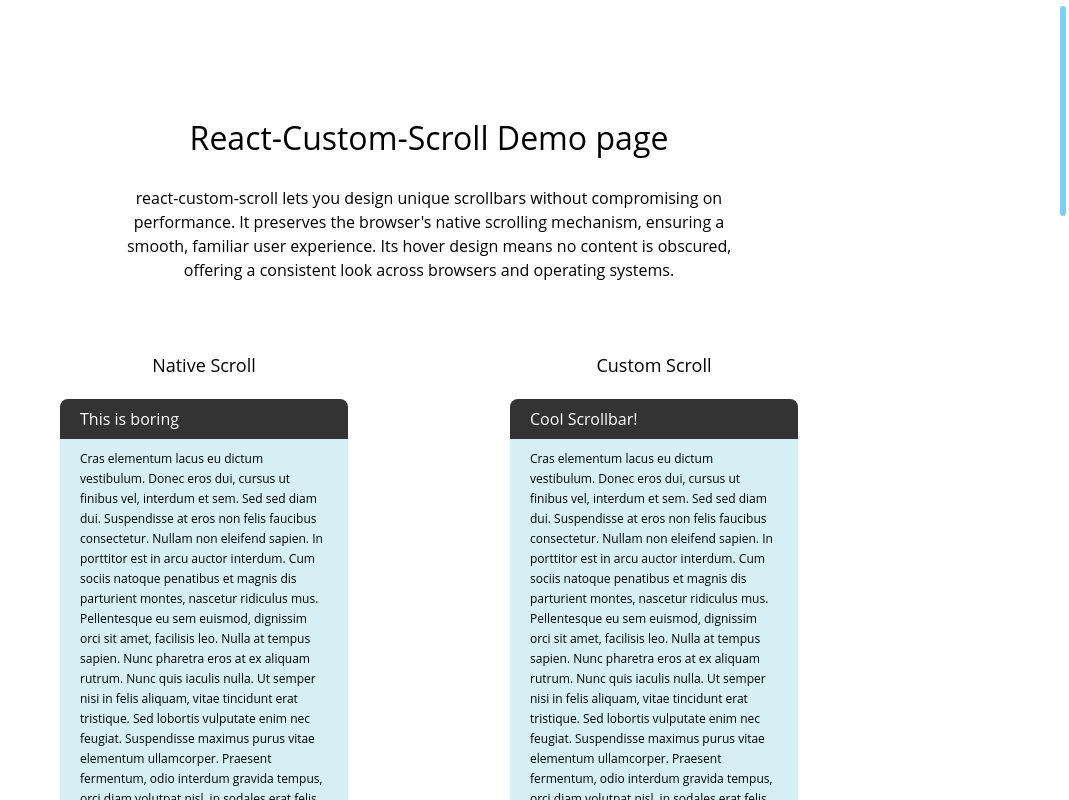
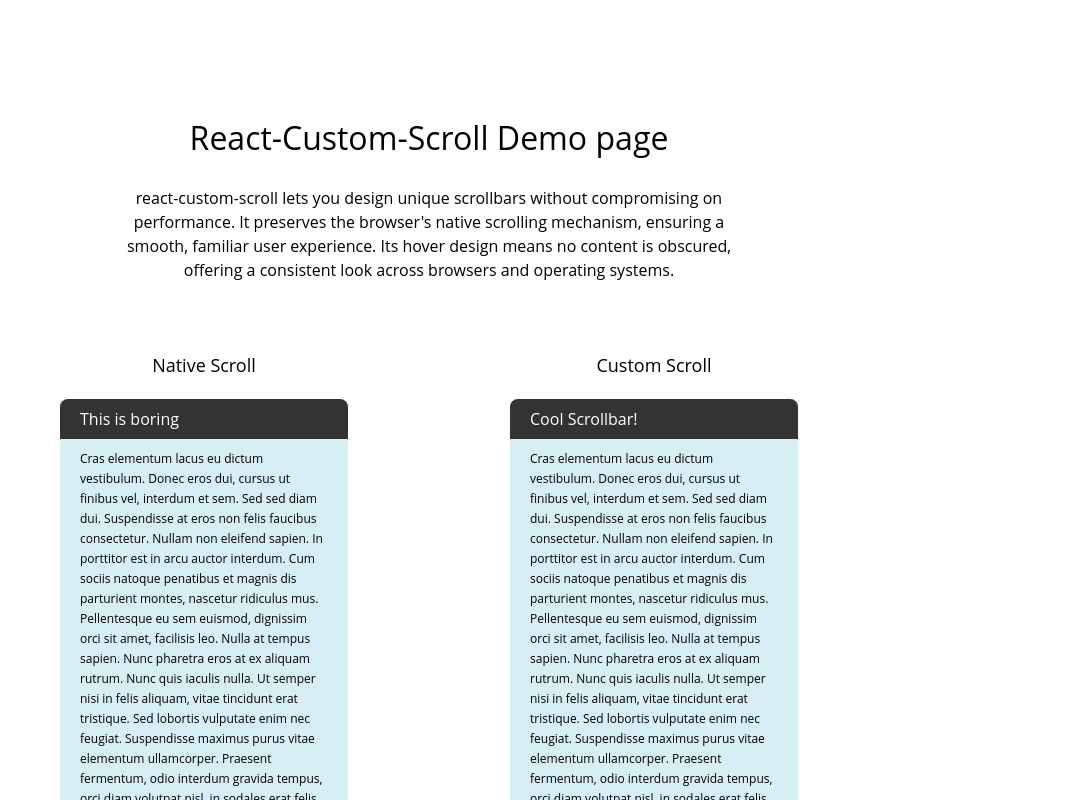
Before and after one commit to rommguy/react-custom-scroll, a React (Vite) app: page / in a window 1280 px wide. Shown: the top 800 px of the page, without its empty margins (211-1280 px from the left). Built offline with nearby package versions, Linux system fonts and the light colour scheme.

Commit message:
fix docs

```diff
--- a/src/App.tsx
+++ b/src/App.tsx
@@ -1,18 +1,16 @@
 import "./App.css";
 import { DemoComp } from "./example/demoComp.tsx";
-import { CustomScroll } from "./customScroll.tsx";
 
 export const App = () => {
   return (
-    <CustomScroll>
     <div data-testid="app-root" className="app-root">
       <div className="demo-title">React-Custom-Scroll Demo page</div>
       <div className="demo-subtitle">
         react-custom-scroll lets you design unique scrollbars without
-          compromising on performance. It preserves the browser's native
-          scrolling mechanism, ensuring a smooth, familiar user experience. Its
-          hover design means no content is obscured, offering a consistent look
-          across browsers and operating systems.
+        compromising on performance. It preserves the browser's native scrolling
+        mechanism, ensuring a smooth, familiar user experience. Its hover design
+        means no content is obscured, offering a consistent look across browsers
+        and operating systems.
       </div>
       <DemoComp demoType="compare-with-native" descriptionSide="left" />
       <DemoComp demoType="crazy-designer" descriptionSide="right" />
@@ -20,6 +18,5 @@
       <DemoComp demoType="allow-outer-scroll" descriptionSide="right" />
       <DemoComp demoType="flex" descriptionSide="left" />
     </div>
-    </CustomScroll>
   );
 };
```
Also changed, not shown: giraffe-icon.png (added). Lines whose indentation alone changed are shown as unchanged.
